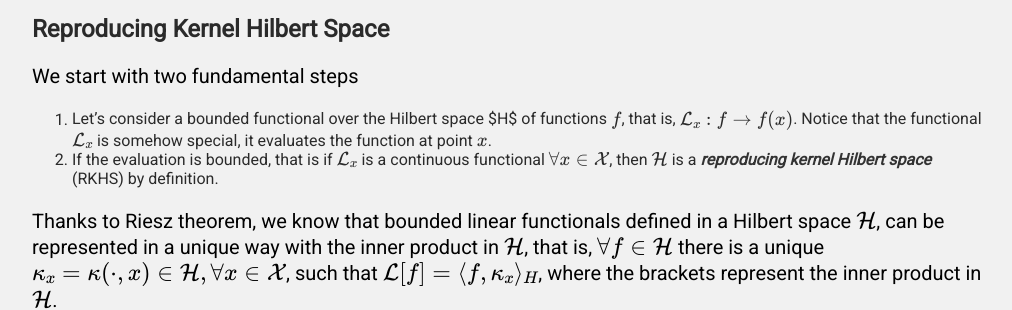
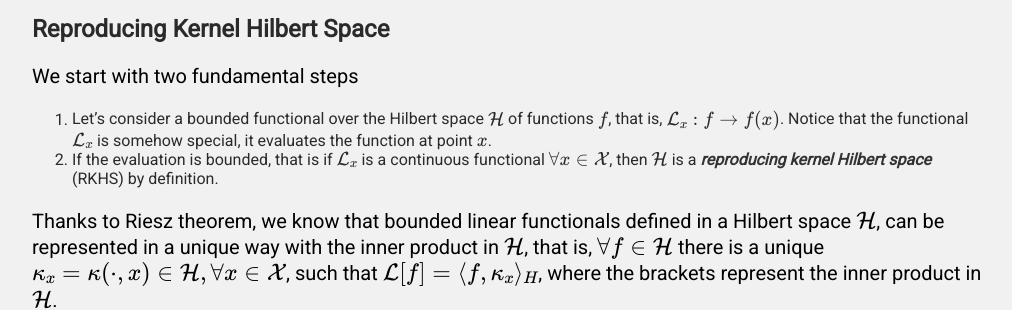
Before and after one commit to FullSimplify/FullSimplify.github.io, a Jekyll site: the page built from _posts/2000-01-02-Support-Vector-Machines,-a-Gentle-Introduction.md, in a window 1280 px wide and 900 px high, scrolled down 3167 px. Shown: the part 153-463 px from the top of the window, without its empty margins (133-1145 px from the left). Built offline with Jekyll 4.4.1, drawn with Linux system fonts in a browser that asks for light colours; formulas are drawn with MathJax 3.

Commit message:
Update 2000-01-02-Support-Vector-Machines,-a-Gentle-Introduction.md

```diff
--- a/_posts/2000-01-02-Support-Vector-Machines,-a-Gentle-Introduction.md
+++ b/_posts/2000-01-02-Support-Vector-Machines,-a-Gentle-Introduction.md
@@ -98,7 +98,7 @@ There is plenty of material on books and internet about the background theory. I
 ## Reproducing Kernel Hilbert Space
 
 We start with two fundamental steps
-1. Let's consider a bounded functional over the Hilbert space $H$ of functions $$f$$, that is,  $$\mathcal{L}_x:f \rightarrow f(x)$$.  Notice that the functional $$\mathcal{L}_x$$ is somehow special, it evaluates the function at point $$x$$.
+1. Let's consider a bounded functional over the Hilbert space $$\mathcal{H}$$ of functions $$f$$, that is,  $$\mathcal{L}_x:f \rightarrow f(x)$$.  Notice that the functional $$\mathcal{L}_x$$ is somehow special, it evaluates the function at point $$x$$.
 2. If the evaluation is bounded, that is if $$\mathcal{L}_x$$ is a continuous functional $$\forall x\in\mathcal{X}$$, then $$\mathcal{H}$$ is a **reproducing kernel Hilbert space** (RKHS) by definition.
 
 Thanks to Riesz theorem, we know that bounded linear functionals defined in a Hilbert space $$\mathcal{H}$$, can be represented in a unique way with the inner product in $$\mathcal{H}$$, that is, $$\forall f \in \mathcal{H}$$ there is a unique $$\kappa_x=\kappa(\cdot, x) \in \mathcal{H}, \forall x \in \mathcal{X}$$, such that  $$\mathcal{L}[f]=\langle f,\kappa_x\rangle_H$$, where the brackets represent the inner product in $$\mathcal{H}$$.
```
